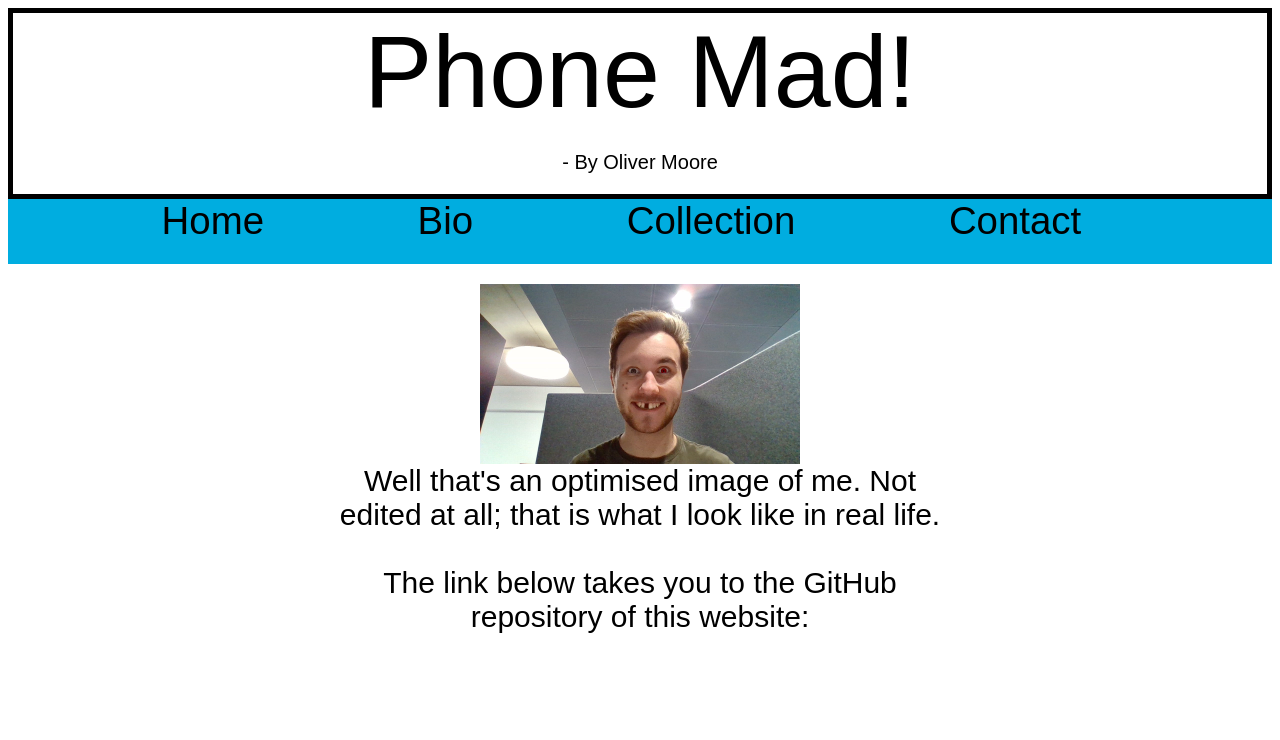
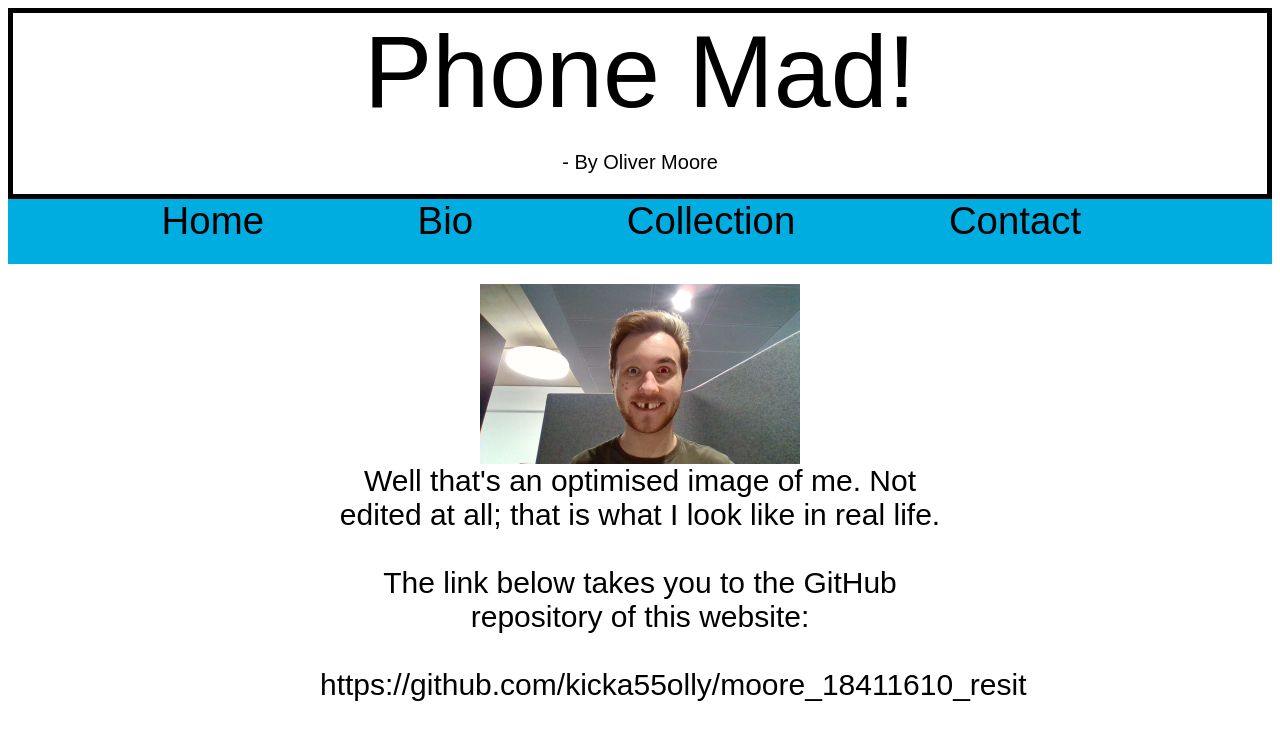
Before and after one commit to kicka55olly/moore_18411610_resit, a plain HTML site: page index.html in a window 1280 px wide. Drawn offline with Linux system fonts and the light colour scheme; files whose address does not match are found by name.

Commit message:
Add files via upload

```diff
--- a/index.html
+++ b/index.html
@@ -47,7 +47,8 @@ Phone Mad!
 		<img src = "Images/warped-min.jpg">
 		<text>
 			Well that's an optimised image of me. Not edited at all; that is what I look like in real life.<br><br>
-			The link below takes you to the GitHub repository of this website:
+			The link below takes you to the GitHub repository of this website:<br><br>
+			<a href =https://github.com/kicka55olly/moore_18411610_resit>https://github.com/kicka55olly/moore_18411610_resit</a>
 	</div>
 </body>
 </html>
```
